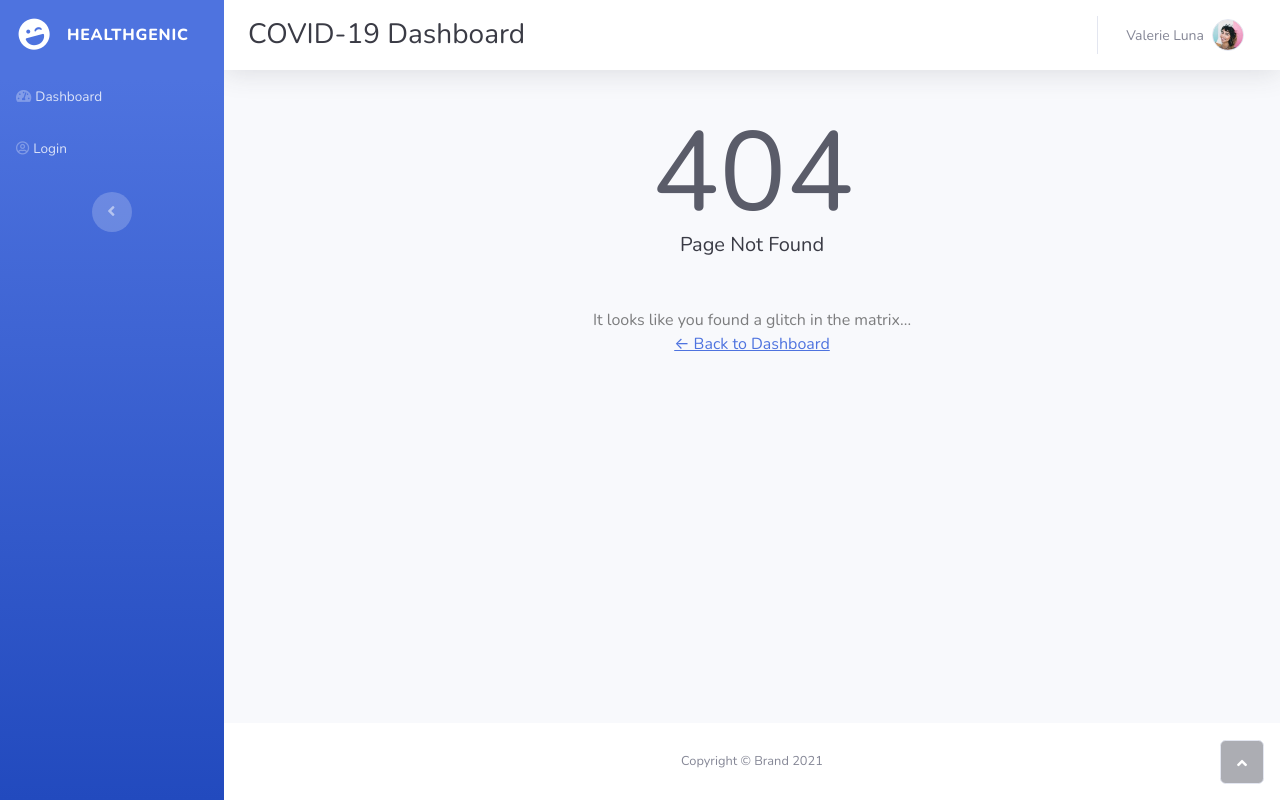
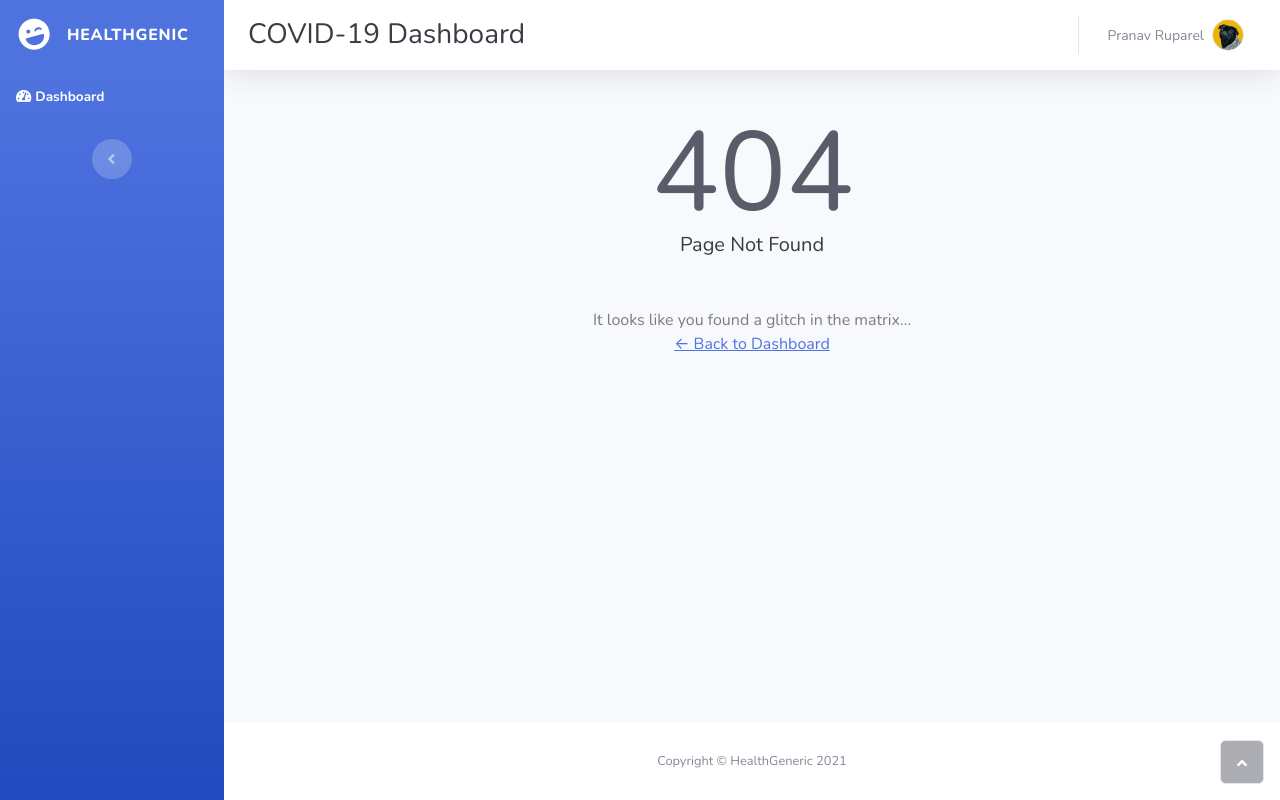
Before and after one commit to ArragonElessar/healthgenic, a Flask app: template templates/404.html in a window 1280 px wide. Run offline with Flask 2, Linux system fonts and the light colour scheme; the template is opened without the code that fills it, so the values that code supplies are empty; parts of the project's set-up code (start-up, migrations or seed data) failed here and were passed over; some libraries are stand-ins or nearby versions.

Commit message:
final changes, 404 page made

```diff
--- a/app.py
+++ b/app.py
@@ -9,8 +9,8 @@ def index():
     return render_template('index.html')
 
 @app.errorhandler(404)
-def page_not_found():
-    return render_template('404.html')
+def page_not_found(e):
+    return render_template('404.html'), 404
 
 # page to handle get requests for statewise data
 @app.route('/handler/state/')
--- a/static/js/index.js
+++ b/static/js/index.js
@@ -23,6 +23,11 @@ function updateChart(data) {
 
 
 $(document).ready(function () {
+    $("#PranavRuparel").click(function () {
+        window.open('https://www.linkedin.com/in/pranav-ruparel/', _blank)
+    })
+
+
     // send states to populate dropdown
     var states = ['Andaman and Nicobar Islands', 'Andhra Pradesh', 'Arunachal Pradesh', 'Assam', 'Bihar', 'Chandigarh', 'Chhattisgarh', 'Dadra and Nagar Haveli and Daman and Diu', 'Delhi', 'Goa', 'Gujarat', 'Haryana', 'Himachal Pradesh', 'Jammu and Kashmir', 'Jharkhand', 'Karnataka', 'Kerala', 'Ladakh', 'Lakshadweep', 'Madhya Pradesh', 'Maharashtra', 'Manipur', 'Meghalaya', 'Mizoram', 'Nagaland', 'Odisha', 'Puducherry', 'Punjab', 'Rajasthan', 'Sikkim', 'Tamil Nadu', 'Telangana', 'Tripura', 'Uttarakhand', 'Uttar Pradesh', 'West Bengal']
     for (let i = 0; i < states.length; i++) {
--- a/templates/404.html
+++ b/templates/404.html
@@ -19,17 +19,12 @@
             <div class="container-fluid d-flex flex-column p-0"><a
                     class="navbar-brand d-flex justify-content-center align-items-center sidebar-brand m-0" href="#">
                     <div class="sidebar-brand-icon rotate-n-15"><i class="fas fa-laugh-wink"></i></div>
-                    <div class="sidebar-brand-text mx-3"><span>hEALTHGENIC</span></div>
+                    <div class="sidebar-brand-text mx-3"><span>HEALTHGENIC</span></div>
                 </a>
                 <hr class="sidebar-divider my-0">
                 <ul class="navbar-nav text-light" id="accordionSidebar">
-                    <li class="nav-item"><a class="nav-link" href="index.html"><i
+                    <li class="nav-item"><a class="nav-link active" href="index.html"><i
                                 class="fas fa-tachometer-alt"></i><span>Dashboard</span></a></li>
-                    <li class="nav-item"></li>
-                    <li class="nav-item"></li>
-                    <li class="nav-item"><a class="nav-link" href="login.html"><i
-                                class="far fa-user-circle"></i><span>Login</span></a></li>
-                    <li class="nav-item"></li>
                 </ul>
                 <div class="text-center d-none d-md-inline"><button class="btn rounded-circle border-0"
                         id="sidebarToggle" type="button"></button></div>
@@ -45,21 +40,11 @@
                             <div class="d-none d-sm-block topbar-divider"></div>
                             <li class="nav-item dropdown no-arrow">
                                 <div class="nav-item dropdown no-arrow"><a class="dropdown-toggle nav-link"
-                                        aria-expanded="false" data-bs-toggle="dropdown" href="#"><span
-                                            class="d-none d-lg-inline me-2 text-gray-600 small">Valerie Luna</span><img
+                                         href="https://www.linkedin.com/in/pranav-ruparel/"><span
+                                            class="d-none d-lg-inline me-2 text-gray-600 small" id="PranavRuparel">
+                                            Pranav Ruparel</span><img
                                             class="border rounded-circle img-profile"
-                                            src="../static/img/avatars/avatar1.jpeg"></a>
-                                    <div class="dropdown-menu shadow dropdown-menu-end animated--grow-in"><a
-                                            class="dropdown-item" href="#"><i
-                                                class="fas fa-user fa-sm fa-fw me-2 text-gray-400"></i>&nbsp;Profile</a><a
-                                            class="dropdown-item" href="#"><i
-                                                class="fas fa-cogs fa-sm fa-fw me-2 text-gray-400"></i>&nbsp;Settings</a><a
-                                            class="dropdown-item" href="#"><i
-                                                class="fas fa-list fa-sm fa-fw me-2 text-gray-400"></i>&nbsp;Activity
-                                            log</a>
-                                        <div class="dropdown-divider"></div><a class="dropdown-item" href="#"><i
-                                                class="fas fa-sign-out-alt fa-sm fa-fw me-2 text-gray-400"></i>&nbsp;Logout</a>
-                                    </div>
+                                            src="../static/img/avatars/avatar5.jpeg"></a>
                                 </div>
                             </li>
                         </ul>
@@ -78,7 +63,7 @@
             </div>
             <footer class="bg-white sticky-footer">
                 <div class="container my-auto">
-                    <div class="text-center my-auto copyright"><span>Copyright © Brand 2021</span></div>
+                    <div class="text-center my-auto copyright"><span>Copyright © HealthGeneric 2021</span></div>
                 </div>
             </footer>
         </div><a class="border rounded d-inline scroll-to-top" href="#page-top"><i class="fas fa-angle-up"></i></a>
```
Also changed, not shown: templates/index.html (+7 -16 lines).
